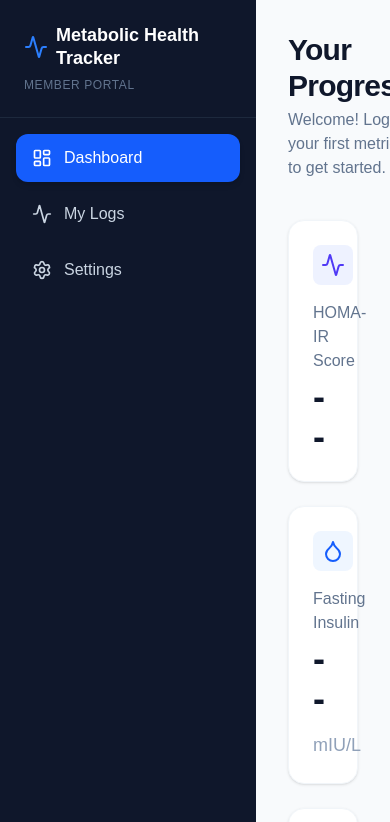
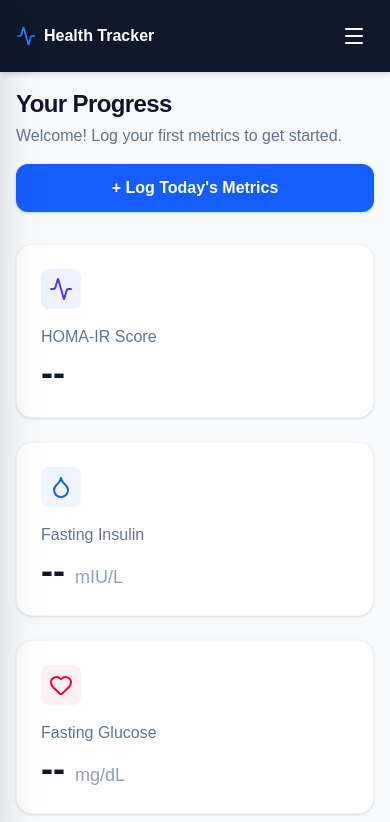
Before and after one commit to matttimmonsai-ascai/metabolic-health-tracker, a Next.js app: page /member in a window 390 px wide. Shown: the top 822 px of the page. Built offline with nearby package versions, Linux system fonts and the light colour scheme; no server answers.

Commit message:
fixing layout

```diff
--- a/src/app/admin/page.tsx
+++ b/src/app/admin/page.tsx
@@ -135,17 +135,17 @@ export default function AdminDashboard() {
   }
 
   return (
-    <div className="flex min-h-screen bg-slate-50">
+    <div className="flex flex-col md:flex-row min-h-screen bg-slate-50">
       <Sidebar role="admin" />
 
-      <main className="flex-1 p-8 lg:p-12 overflow-y-auto">
-        <header className="mb-10">
-          <h2 className="text-3xl font-bold text-slate-900 tracking-tight">Community Overview</h2>
+      <main className="flex-1 p-4 md:p-8 lg:p-12 overflow-y-auto w-full">
+        <header className="mb-8">
+          <h2 className="text-2xl md:text-3xl font-bold text-slate-900 tracking-tight">Community Overview</h2>
           <p className="text-slate-500 mt-1">Monitor the metabolic health of your Skool community.</p>
         </header>
 
         {/* Top KPI Cards */}
-        <div className="grid grid-cols-1 md:grid-cols-3 gap-6 mb-8">
+        <div className="grid grid-cols-1 md:grid-cols-3 gap-4 md:gap-6 mb-8">
           <div className="bg-white p-6 rounded-2xl shadow-sm border border-slate-100 flex items-center gap-4">
             <div className="p-4 bg-blue-50 text-blue-600 rounded-full"><Users size={28}/></div>
             <div>
@@ -173,11 +173,12 @@ export default function AdminDashboard() {
 
         {/* Member Data Table */}
         <div className="bg-white rounded-3xl shadow-sm border border-slate-100 overflow-hidden">
-          <div className="p-6 border-b border-slate-100 flex justify-between items-center">
+          <div className="p-6 border-b border-slate-100 flex flex-col md:flex-row justify-between items-start md:items-center gap-4">
             <h3 className="text-xl font-bold text-slate-900">Member Health Logs</h3>
           </div>
 
-          <table className="w-full text-left border-collapse">
+          <div className="overflow-x-auto">
+            <table className="w-full text-left border-collapse min-w-[800px] whitespace-nowrap">
             <thead>
               <tr className="bg-slate-50 text-slate-500 text-sm font-medium border-b border-slate-100">
                 <th className="py-4 px-6">Member ID / Contact</th>
--- a/src/app/member/logs/page.tsx
+++ b/src/app/member/logs/page.tsx
@@ -40,12 +40,12 @@ export default function MyLogs() {
   }
 
   return (
-    <div className="flex min-h-screen bg-slate-50">
+    <div className="flex flex-col md:flex-row min-h-screen bg-slate-50">
       <Sidebar role="member" />
 
-      <main className="flex-1 p-8 lg:p-12 overflow-y-auto">
-        <header className="mb-10">
-          <h2 className="text-3xl font-bold text-slate-900 tracking-tight">My Historical Logs</h2>
+      <main className="flex-1 p-4 md:p-8 lg:p-12 overflow-y-auto w-full">
+        <header className="mb-8">
+          <h2 className="text-2xl md:text-3xl font-bold text-slate-900 tracking-tight">My Historical Logs</h2>
           <p className="text-slate-500 mt-1">A complete record of your metabolic health journey.</p>
         </header>
 
--- a/src/app/member/page.tsx
+++ b/src/app/member/page.tsx
@@ -54,20 +54,20 @@ export default function MemberDashboard() {
   }
 
   return (
-    <div className="flex min-h-screen bg-slate-50">
+    <div className="flex flex-col md:flex-row min-h-screen bg-slate-50">
       <Sidebar role="member" />
 
-      <main className="flex-1 p-8 lg:p-12 overflow-y-auto">
-        <header className="flex justify-between items-end mb-10">
+      <main className="flex-1 p-4 md:p-8 lg:p-12 overflow-y-auto w-full">
+        <header className="flex flex-col md:flex-row justify-between items-start md:items-end gap-4 mb-8">
           <div>
-            <h2 className="text-3xl font-bold text-slate-900 tracking-tight">Your Progress</h2>
+            <h2 className="text-2xl md:text-3xl font-bold text-slate-900 tracking-tight">Your Progress</h2>
             <p className="text-slate-500 mt-1">
               {metrics.length > 0 ? `You have logged ${metrics.length} entries.` : 'Welcome! Log your first metrics to get started.'}
             </p>
           </div>
           <button
             onClick={() => setIsModalOpen(true)}
-            className="bg-blue-600 hover:bg-blue-700 text-white px-6 py-2.5 rounded-full font-semibold shadow-sm shadow-blue-200 transition-all"
+            className="w-full md:w-auto bg-blue-600 hover:bg-blue-700 text-white px-6 py-3 md:py-2.5 rounded-xl md:rounded-full font-semibold shadow-sm shadow-blue-200 transition-all"
           >
             + Log Today's Metrics
           </button>
--- a/src/app/member/settings/page.tsx
+++ b/src/app/member/settings/page.tsx
@@ -65,12 +65,12 @@ export default function SettingsPage() {
   }
 
   return (
-    <div className="flex min-h-screen bg-slate-50">
+    <div className="flex flex-col md:flex-row min-h-screen bg-slate-50">
       <Sidebar role="member" />
 
-      <main className="flex-1 p-8 lg:p-12 overflow-y-auto">
-        <header className="mb-10">
-          <h2 className="text-3xl font-bold text-slate-900 tracking-tight">Account Settings</h2>
+      <main className="flex-1 p-4 md:p-8 lg:p-12 overflow-y-auto w-full">
+        <header className="mb-8">
+          <h2 className="text-2xl md:text-3xl font-bold text-slate-900 tracking-tight">Account Settings</h2>
           <p className="text-slate-500 mt-1">Manage your profile and personal preferences.</p>
         </header>
 
@@ -80,8 +80,8 @@ export default function SettingsPage() {
             <h3 className="text-xl font-bold text-slate-900">Personal Information</h3>
           </div>
 
-          <form onSubmit={handleSubmit} className="p-8 space-y-6">
-            <div className="grid grid-cols-2 gap-6">
+          <form onSubmit={handleSubmit} className="p-6 md:p-8 space-y-6">
+            <div className="grid grid-cols-1 md:grid-cols-2 gap-6">
               <div>
                 <label className="block text-sm font-medium text-slate-700 mb-2">First Name</label>
                 <input
--- a/src/components/Sidebar.tsx
+++ b/src/components/Sidebar.tsx
@@ -2,11 +2,13 @@
 import { useState, useEffect } from 'react';
 import Link from 'next/link';
 import { usePathname } from 'next/navigation';
-import { LayoutDashboard, Users, Activity, Settings, LogOut } from 'lucide-react';
+import { LayoutDashboard, Users, Activity, Settings, LogOut, Menu, X } from 'lucide-react';
 import { createClient } from '@/utils/supabase/client';
 
 export default function Sidebar({ role = 'member' }: { role?: 'member' | 'admin' }) {
   const pathname = usePathname();
+  const [isOpen, setIsOpen] = useState(false);
+  const [isAdmin, setIsAdmin] = useState(false);
 
   const memberLinks = [
     { name: 'Dashboard', href: '/member', icon: LayoutDashboard },
@@ -19,8 +21,6 @@ export default function Sidebar({ role = 'member' }: { role?: 'member' | 'admin'
   ];
 
   const links = role === 'admin' ? adminLinks : memberLinks;
-
-  const [isAdmin, setIsAdmin] = useState(false);
 
   useEffect(() => {
     const checkAdminStatus = async () => {
@@ -41,16 +41,49 @@ export default function Sidebar({ role = 'member' }: { role?: 'member' | 'admin'
   }, []);
 
   return (
-    <div className="w-64 bg-slate-900 text-slate-300 flex flex-col min-h-screen">
-      <div className="p-6 border-b border-slate-800">
+    <>
+      {/* Mobile Top Header (Hidden on Desktop) */}
+      <div className="md:hidden w-full bg-slate-900 text-white p-4 flex items-center justify-between shrink-0 shadow-md relative z-30">
+        <div className="flex items-center gap-2 font-bold">
+          <Activity className="text-blue-500" size={20} />
+          <span>Health Tracker</span>
+        </div>
+        <button
+          onClick={() => setIsOpen(true)}
+          className="p-2 hover:bg-slate-800 rounded-lg transition-colors"
+        >
+          <Menu size={24} />
+        </button>
+      </div>
+
+      {/* Mobile Overlay */}
+      {isOpen && (
+        <div
+          className="fixed inset-0 bg-black/50 backdrop-blur-sm z-40 md:hidden"
+          onClick={() => setIsOpen(false)}
+        />
+      )}
+
+      {/* Main Sidebar */}
+      <div className={`fixed inset-y-0 left-0 z-50 w-72 md:w-64 bg-slate-900 text-slate-300 flex flex-col h-[100dvh] transition-transform transform ${isOpen ? 'translate-x-0' : '-translate-x-full'} md:relative md:translate-x-0 shadow-2xl md:shadow-none`}>
+
+        <div className="p-6 border-b border-slate-800 flex justify-between items-start shrink-0">
+          <div>
             <h1 className="text-lg font-bold text-white flex items-center gap-2 leading-tight">
               <Activity className="text-blue-500 shrink-0" />
-          Metabolic Health Tracker
+              Metabolic Tracker
             </h1>
             <p className="text-xs text-slate-500 mt-2 uppercase tracking-wider">{role} Portal</p>
           </div>
+          <button
+            className="md:hidden p-1 text-slate-400 hover:text-white rounded-lg hover:bg-slate-800 transition-colors"
+            onClick={() => setIsOpen(false)}
+          >
+            <X size={24}/>
+          </button>
+        </div>
 
-      <nav className="flex-1 p-4 space-y-2">
+        <nav className="flex-1 p-4 space-y-2 overflow-y-auto">
           {links.map((link) => {
             const Icon = link.icon;
             const isActive = pathname === link.href;
@@ -58,6 +91,7 @@ export default function Sidebar({ role = 'member' }: { role?: 'member' | 'admin'
               <Link
                 key={link.name}
                 href={link.href}
+                onClick={() => setIsOpen(false)}
                 className={`flex items-center gap-3 px-4 py-3 rounded-xl transition-all ${
                   isActive
                     ? 'bg-blue-600 text-white shadow-md'
@@ -71,21 +105,27 @@ export default function Sidebar({ role = 'member' }: { role?: 'member' | 'admin'
           })}
         </nav>
 
-      <div className="p-4 border-t border-slate-800 space-y-2">
+        <div className="p-4 border-t border-slate-800 space-y-2 shrink-0">
           {isAdmin && (
             <Link
               href={role === 'admin' ? '/member' : '/admin'}
+              onClick={() => setIsOpen(false)}
               className="flex items-center gap-3 px-4 py-3 rounded-xl bg-indigo-500/10 text-indigo-400 hover:bg-indigo-500/20 hover:text-indigo-300 transition-all font-medium border border-indigo-500/20"
             >
               <Users size={20} />
               <span>Switch to {role === 'admin' ? 'Member' : 'Admin'}</span>
             </Link>
           )}
-        <Link href="/" className="flex items-center gap-3 px-4 py-3 rounded-xl text-slate-400 hover:text-white hover:bg-slate-800 transition-all">
+          <Link
+            href="/"
+            onClick={() => setIsOpen(false)}
+            className="flex items-center gap-3 px-4 py-3 rounded-xl text-slate-400 hover:text-white hover:bg-slate-800 transition-all"
+          >
             <LogOut size={20} />
             <span className="font-medium">Sign Out</span>
           </Link>
         </div>
       </div>
+    </>
   );
 }
```
Lines whose indentation alone changed are shown as unchanged.
